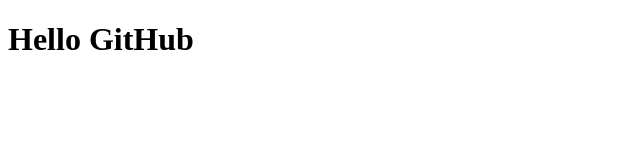
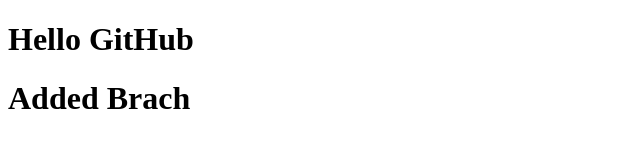
Before and after one commit to ThanujaBalla/Training, a plain HTML site: page index.html in a window 1280 px wide. Shown: the whole page, without its empty margins (0-640 px from the left). Drawn offline with Linux system fonts and the light colour scheme.

Commit message:
Added Branch line

```diff
--- a/index.html
+++ b/index.html
@@ -7,5 +7,6 @@
 </head>
 <body>
     <h1>Hello GitHub</h1>
+    <h1>Added Brach</h1>
 </body>
 </html>
```
